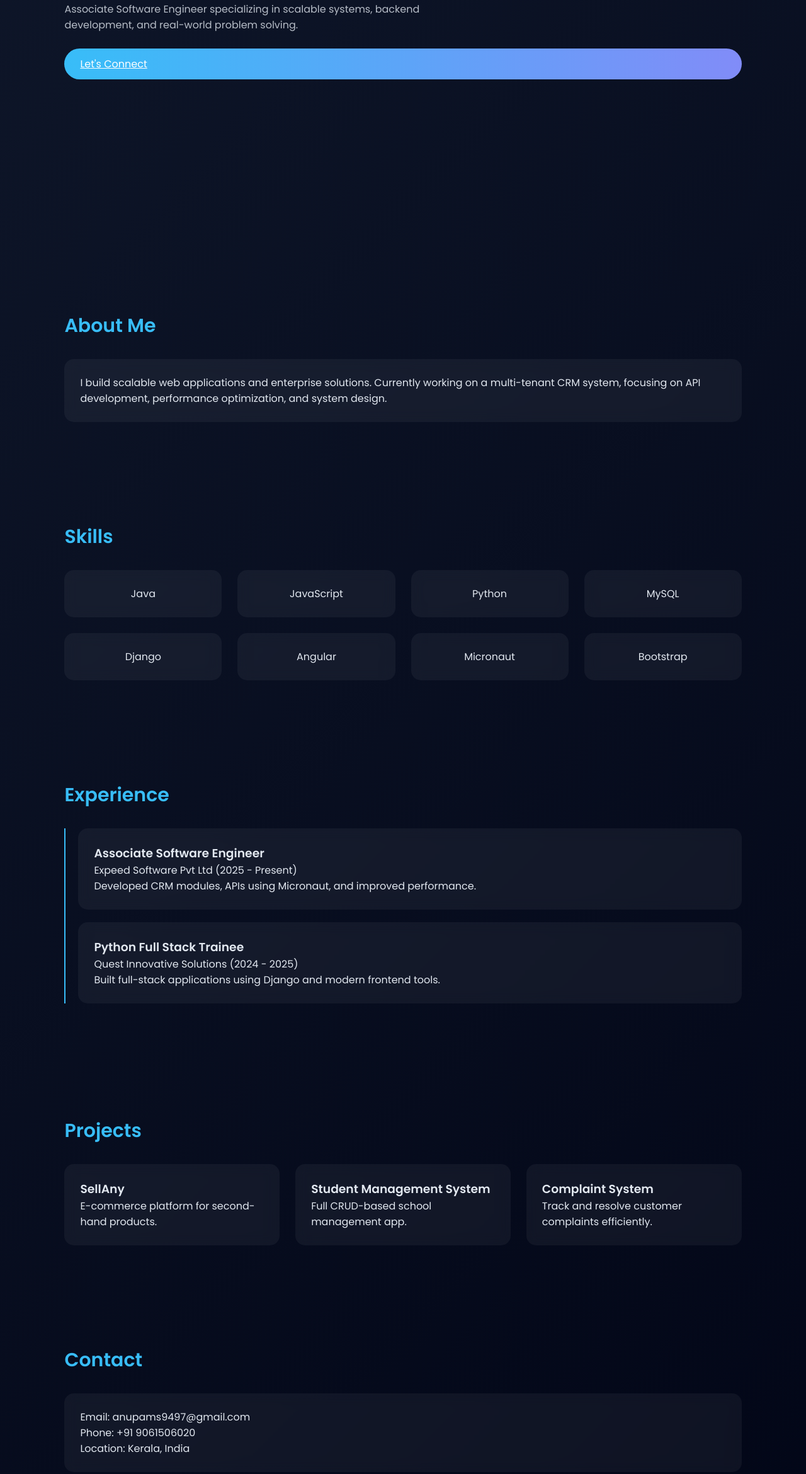
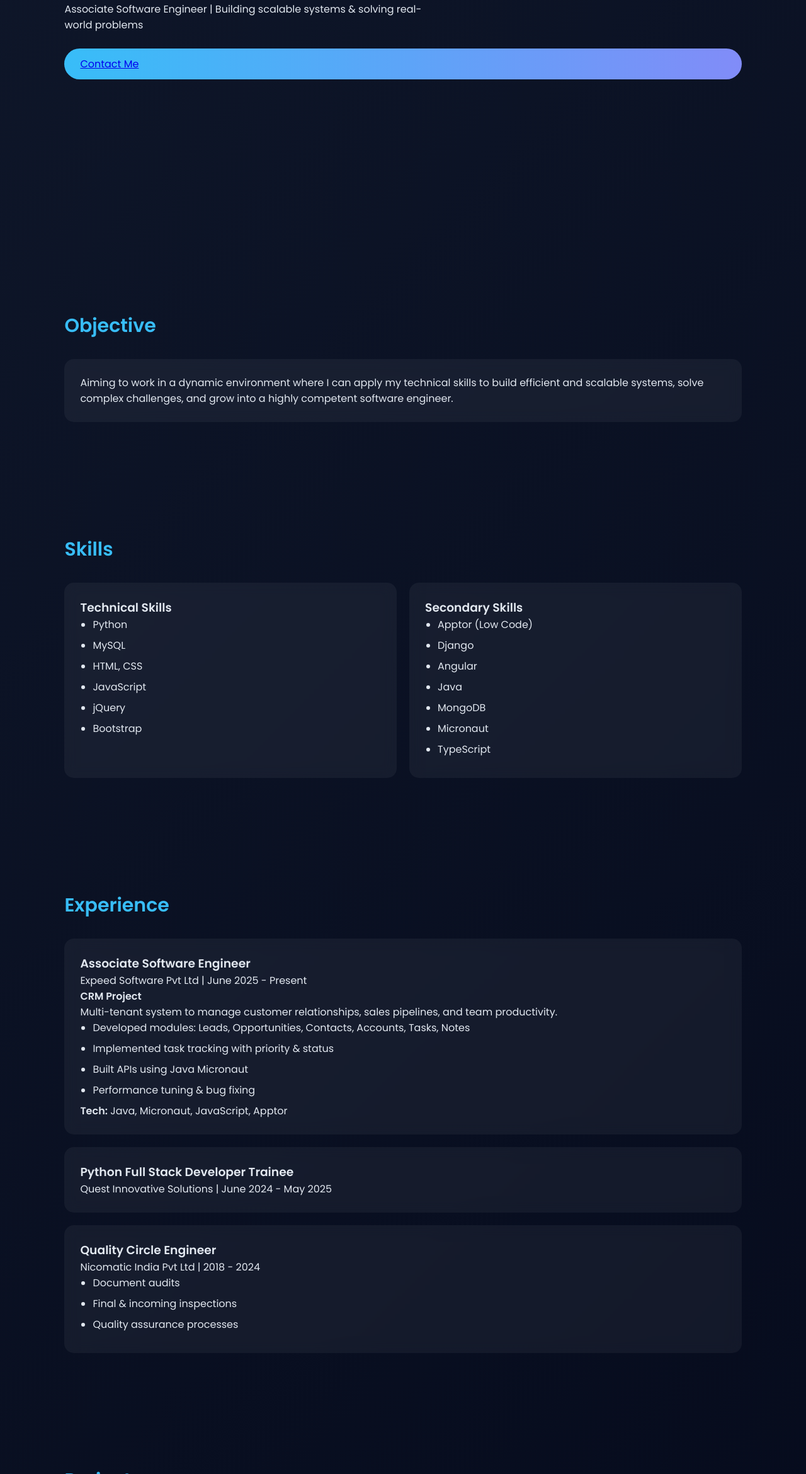
Before and after one commit to AnupamSatheesh/Anup-portFolio, a plain HTML site: page index.html in a window 1280 px wide. Shown: the part 460-2800 px from the top of the page at 63% size. Drawn offline with Linux system fonts and the light colour scheme.

Commit message:
modifies the file index page

```diff
--- a/index.html
+++ b/index.html
@@ -8,167 +8,116 @@
 <link href="https://fonts.googleapis.com/css2?family=Poppins:wght@300;400;600&display=swap" rel="stylesheet">
 
 <style>
-* {
-    margin: 0;
-    padding: 0;
-    box-sizing: border-box;
-    font-family: 'Poppins', sans-serif;
+*{margin:0;padding:0;box-sizing:border-box;font-family:'Poppins',sans-serif;}
+
+body{
+    background: linear-gradient(135deg,#0f172a,#020617);
+    color:#e2e8f0;
 }
 
-body {
-    background: linear-gradient(135deg, #0f172a, #020617);
-    color: #e2e8f0;
+/* NAV */
+nav{
+    display:flex;
+    justify-content:space-between;
+    padding:20px 8%;
+    position:sticky;
+    top:0;
+    background:rgba(0,0,0,0.5);
+    backdrop-filter:blur(10px);
 }
 
-/* NAVBAR */
-nav {
-    display: flex;
-    justify-content: space-between;
-    padding: 20px 8%;
-    position: sticky;
-    top: 0;
-    backdrop-filter: blur(10px);
-    background: rgba(15, 23, 42, 0.6);
-}
-
-nav h1 {
-    color: #38bdf8;
-}
-
-nav a {
-    margin-left: 20px;
-    color: #e2e8f0;
-    transition: 0.3s;
-}
-
-nav a:hover {
-    color: #38bdf8;
-}
+nav h1{color:#38bdf8;}
+nav a{margin-left:20px;color:white;}
+nav a:hover{color:#38bdf8;}
 
 /* HERO */
-.hero {
-    height: 100vh;
-    display: flex;
-    flex-direction: column;
-    justify-content: center;
-    padding: 0 8%;
+.hero{
+    height:100vh;
+    display:flex;
+    flex-direction:column;
+    justify-content:center;
+    padding:0 8%;
 }
+.hero h2{
+    font-size:55px;
+    background:linear-gradient(90deg,#38bdf8,#818cf8);
+    -webkit-background-clip:text;
+    -webkit-text-fill-color:transparent;
+}
+.hero p{margin-top:15px;max-width:600px;}
 
-.hero h2 {
-    font-size: 55px;
-    background: linear-gradient(90deg, #38bdf8, #818cf8);
-    -webkit-background-clip: text;
-    -webkit-text-fill-color: transparent;
-}
-
-.hero p {
-    margin-top: 15px;
-    max-width: 600px;
-    opacity: 0.8;
-}
-
-.btn {
-    margin-top: 25px;
-    padding: 12px 25px;
-    background: linear-gradient(90deg, #38bdf8, #818cf8);
-    border-radius: 30px;
-    color: white;
-    display: inline-block;
-    font-weight: 500;
-    transition: 0.3s;
-}
-
-.btn:hover {
-    transform: scale(1.05);
+.btn{
+    margin-top:25px;
+    padding:12px 25px;
+    border-radius:30px;
+    background:linear-gradient(90deg,#38bdf8,#818cf8);
+    display:inline-block;
 }
 
 /* SECTION */
-section {
-    padding: 80px 8%;
+section{padding:80px 8%;}
+.section-title{color:#38bdf8;margin-bottom:30px;font-size:30px;}
+
+/* CARD */
+.card{
+    background:rgba(255,255,255,0.05);
+    padding:25px;
+    border-radius:15px;
+    backdrop-filter:blur(10px);
+    margin-bottom:20px;
+    transition:0.3s;
+}
+.card:hover{transform:translateY(-8px);}
+
+/* GRID */
+.grid{
+    display:grid;
+    grid-template-columns:repeat(auto-fit,minmax(250px,1fr));
+    gap:20px;
 }
 
-.section-title {
-    font-size: 30px;
-    margin-bottom: 30px;
-    color: #38bdf8;
-}
-
-/* GLASS CARD */
-.card {
-    background: rgba(255, 255, 255, 0.05);
-    border-radius: 15px;
-    padding: 25px;
-    backdrop-filter: blur(10px);
-    transition: 0.3s;
-}
-
-.card:hover {
-    transform: translateY(-10px);
-}
-
-/* GRID */
-.grid {
-    display: grid;
-    grid-template-columns: repeat(auto-fit, minmax(250px, 1fr));
-    gap: 25px;
-}
-
-/* SKILLS */
-.skill {
-    text-align: center;
-    font-weight: 500;
-}
-
-/* EXPERIENCE */
-.timeline {
-    border-left: 2px solid #38bdf8;
-    padding-left: 20px;
-}
-
-.timeline .card {
-    margin-bottom: 20px;
-}
+/* LIST */
+ul{padding-left:20px;}
+li{margin-bottom:8px;}
 
 /* FOOTER */
-footer {
-    text-align: center;
-    padding: 30px;
-    background: #020617;
-    margin-top: 40px;
+footer{
+    text-align:center;
+    padding:20px;
+    background:#020617;
 }
 </style>
 </head>
 
 <body>
 
+<!-- NAV -->
 <nav>
     <h1>Anupam</h1>
     <div>
         <a href="#about">About</a>
         <a href="#skills">Skills</a>
+        <a href="#experience">Experience</a>
         <a href="#projects">Projects</a>
+        <a href="#education">Education</a>
         <a href="#contact">Contact</a>
     </div>
 </nav>
 
 <!-- HERO -->
 <section class="hero">
-    <h2>Hi, I'm Anupam 👋</h2>
-    <p>
-        Associate Software Engineer specializing in scalable systems,
-        backend development, and real-world problem solving.
-    </p>
-    <a href="#contact" class="btn">Let's Connect</a>
+    <h2>Anupam Satheesh</h2>
+    <p>Associate Software Engineer | Building scalable systems & solving real-world problems</p>
+    <a href="#contact" class="btn">Contact Me</a>
 </section>
 
 <!-- ABOUT -->
 <section id="about">
-    <h2 class="section-title">About Me</h2>
+    <h2 class="section-title">Objective</h2>
     <div class="card">
         <p>
-            I build scalable web applications and enterprise solutions.
-            Currently working on a multi-tenant CRM system, focusing on API development,
-            performance optimization, and system design.
+            Aiming to work in a dynamic environment where I can apply my technical skills to build efficient and scalable systems,
+            solve complex challenges, and grow into a highly competent software engineer.
         </p>
     </div>
 </section>
@@ -176,39 +125,72 @@ footer {
 <!-- SKILLS -->
 <section id="skills">
     <h2 class="section-title">Skills</h2>
+
     <div class="grid">
-        <div class="card skill">Java</div>
-        <div class="card skill">JavaScript</div>
-        <div class="card skill">Python</div>
-        <div class="card skill">MySQL</div>
-        <div class="card skill">Django</div>
-        <div class="card skill">Angular</div>
-        <div class="card skill">Micronaut</div>
-        <div class="card skill">Bootstrap</div>
+        <div class="card">
+            <h3>Technical Skills</h3>
+            <ul>
+                <li>Python</li>
+                <li>MySQL</li>
+                <li>HTML, CSS</li>
+                <li>JavaScript</li>
+                <li>jQuery</li>
+                <li>Bootstrap</li>
+            </ul>
+        </div>
+
+        <div class="card">
+            <h3>Secondary Skills</h3>
+            <ul>
+                <li>Apptor (Low Code)</li>
+                <li>Django</li>
+                <li>Angular</li>
+                <li>Java</li>
+                <li>MongoDB</li>
+                <li>Micronaut</li>
+                <li>TypeScript</li>
+            </ul>
+        </div>
     </div>
 </section>
 
 <!-- EXPERIENCE -->
 <section id="experience">
     <h2 class="section-title">Experience</h2>
-    <div class="timeline">
 
     <div class="card">
         <h3>Associate Software Engineer</h3>
-            <p>Expeed Software Pvt Ltd (2025 - Present)</p>
+        <p>Expeed Software Pvt Ltd | June 2025 - Present</p>
+
+        <h4>CRM Project</h4>
         <p>
-                Developed CRM modules, APIs using Micronaut, and improved performance.
+            Multi-tenant system to manage customer relationships, sales pipelines, and team productivity.
         </p>
+
+        <ul>
+            <li>Developed modules: Leads, Opportunities, Contacts, Accounts, Tasks, Notes</li>
+            <li>Implemented task tracking with priority & status</li>
+            <li>Built APIs using Java Micronaut</li>
+            <li>Performance tuning & bug fixing</li>
+        </ul>
+
+        <p><strong>Tech:</strong> Java, Micronaut, JavaScript, Apptor</p>
     </div>
 
     <div class="card">
-            <h3>Python Full Stack Trainee</h3>
-            <p>Quest Innovative Solutions (2024 - 2025)</p>
-            <p>
-                Built full-stack applications using Django and modern frontend tools.
-            </p>
+        <h3>Python Full Stack Developer Trainee</h3>
+        <p>Quest Innovative Solutions | June 2024 - May 2025</p>
     </div>
 
+    <div class="card">
+        <h3>Quality Circle Engineer</h3>
+        <p>Nicomatic India Pvt Ltd | 2018 - 2024</p>
+
+        <ul>
+            <li>Document audits</li>
+            <li>Final & incoming inspections</li>
+            <li>Quality assurance processes</li>
+        </ul>
     </div>
 </section>
 
@@ -219,20 +201,78 @@ footer {
     <div class="grid">
 
         <div class="card">
-            <h3>SellAny</h3>
-            <p>E-commerce platform for second-hand products.</p>
+            <h3>SellAny (E-commerce)</h3>
+            <p>
+                Platform to buy/sell second-hand products with user registration.
+            </p>
+            <p><strong>Tech:</strong> Django, SQLite, HTML, CSS, JS</p>
         </div>
 
         <div class="card">
             <h3>Student Management System</h3>
-            <p>Full CRUD-based school management app.</p>
+            <p>
+                School system with student approval and teacher management.
+            </p>
         </div>
 
         <div class="card">
-            <h3>Complaint System</h3>
-            <p>Track and resolve customer complaints efficiently.</p>
+            <h3>Complaint Registration System</h3>
+            <p>
+                Tracks and assigns customer complaints with escalation flow.
+            </p>
         </div>
 
+    </div>
+
+    <div class="card">
+        <h3>Basic Assignments</h3>
+        <ul>
+            <li>Calculator (Tkinter)</li>
+            <li>Facebook UI Clone</li>
+            <li>Form Validation</li>
+            <li>Responsive Web Design</li>
+            <li>Employee Management System</li>
+        </ul>
+    </div>
+</section>
+
+<!-- EDUCATION -->
+<section id="education">
+    <h2 class="section-title">Education</h2>
+
+    <div class="grid">
+        <div class="card">
+            <h3>Diploma in Mechatronics</h3>
+            <p>NTTF (2015-2018) - 67.9%</p>
+        </div>
+
+        <div class="card">
+            <h3>12th (CBSE)</h3>
+            <p>Thunchath Acharya Vidyalayam - 54.2%</p>
+        </div>
+
+        <div class="card">
+            <h3>10th (CBSE)</h3>
+            <p>Sree Narayana Vidya Mandir - 52%</p>
+        </div>
+    </div>
+</section>
+
+<!-- LANGUAGES -->
+<section>
+    <h2 class="section-title">Languages</h2>
+    <div class="card">
+        <p>Malayalam, English, Hindi, Kannada, Tamil</p>
+    </div>
+</section>
+
+<!-- PERSONAL -->
+<section>
+    <h2 class="section-title">Personal Details</h2>
+    <div class="card">
+        <p>DOB: 09-04-1997</p>
+        <p>Marital Status: Single</p>
+        <p>Address: Vrindavan, Near SS Temple Talap, Kannur, Kerala</p>
     </div>
 </section>
 
@@ -242,12 +282,12 @@ footer {
     <div class="card">
         <p>Email: anupams9497@gmail.com</p>
         <p>Phone: +91 9061506020</p>
-        <p>Location: Kerala, India</p>
+        <p>LinkedIn: anuapm-satheesh</p>
     </div>
 </section>
 
 <footer>
-    <p>© 2026 Anupam Satheesh | Designed with ❤️</p>
+    <p>© 2026 Anupam Satheesh</p>
 </footer>
 
 </body>
```
Lines whose indentation alone changed are shown as unchanged.
